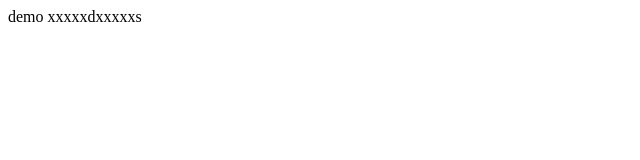
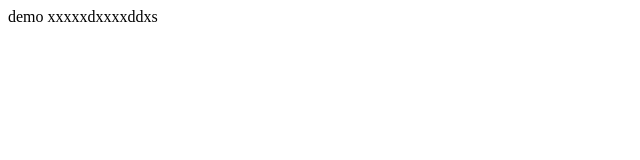
Before and after one commit to nikita-fxbytes/forai, a Next.js app: page /demo in a window 1280 px wide. Shown: the top 160 px of the page, without its empty margins (0-640 px from the left). Built offline with nearby package versions, Linux system fonts and the light colour scheme.

Commit message:
fix(demo): correct text in demo component

```diff
--- a/app/demo/page.tsx
+++ b/app/demo/page.tsx
@@ -2,7 +2,7 @@ import React from 'react'
 
 const Demo = () => {
   return (
-    <div>demo xxxxxdxxxxxs
+    <div>demo xxxxxdxxxxddxs
     </div>
   )
 }
```
